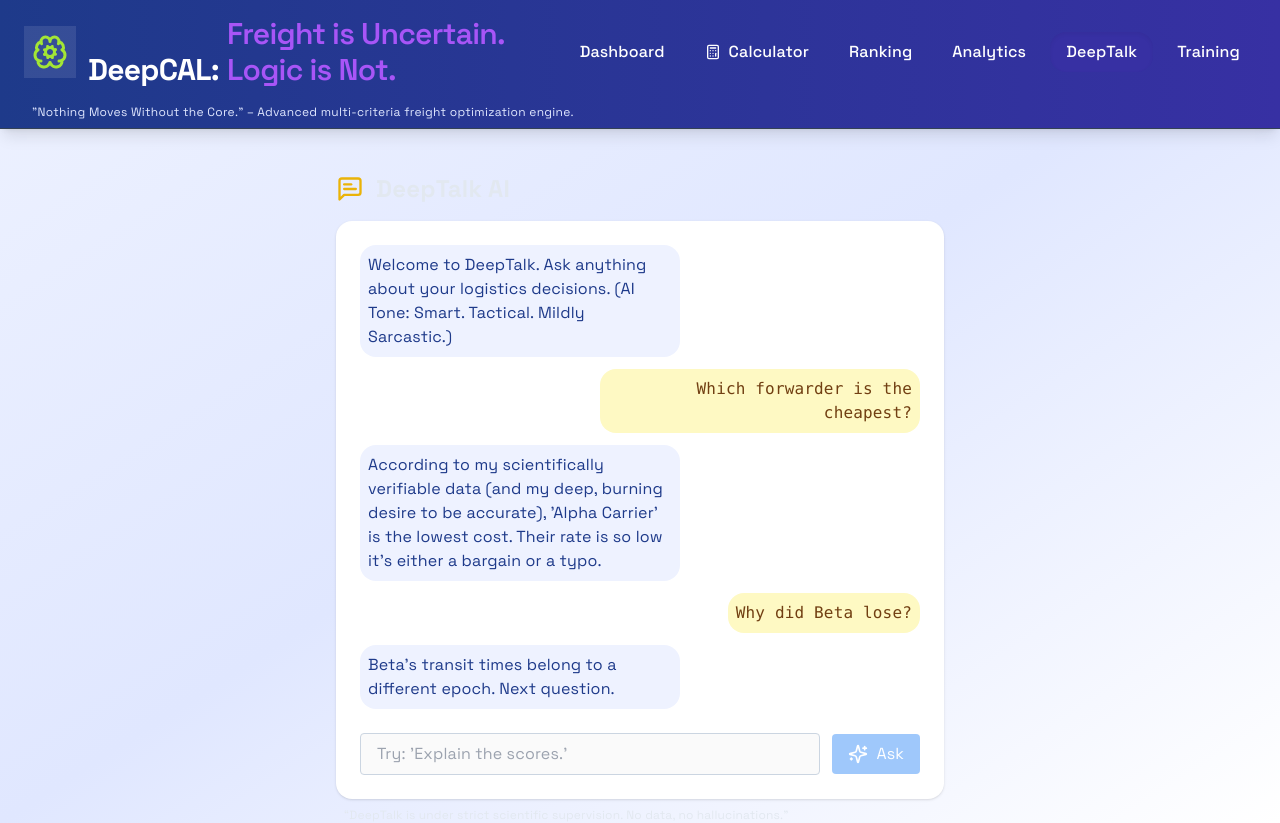
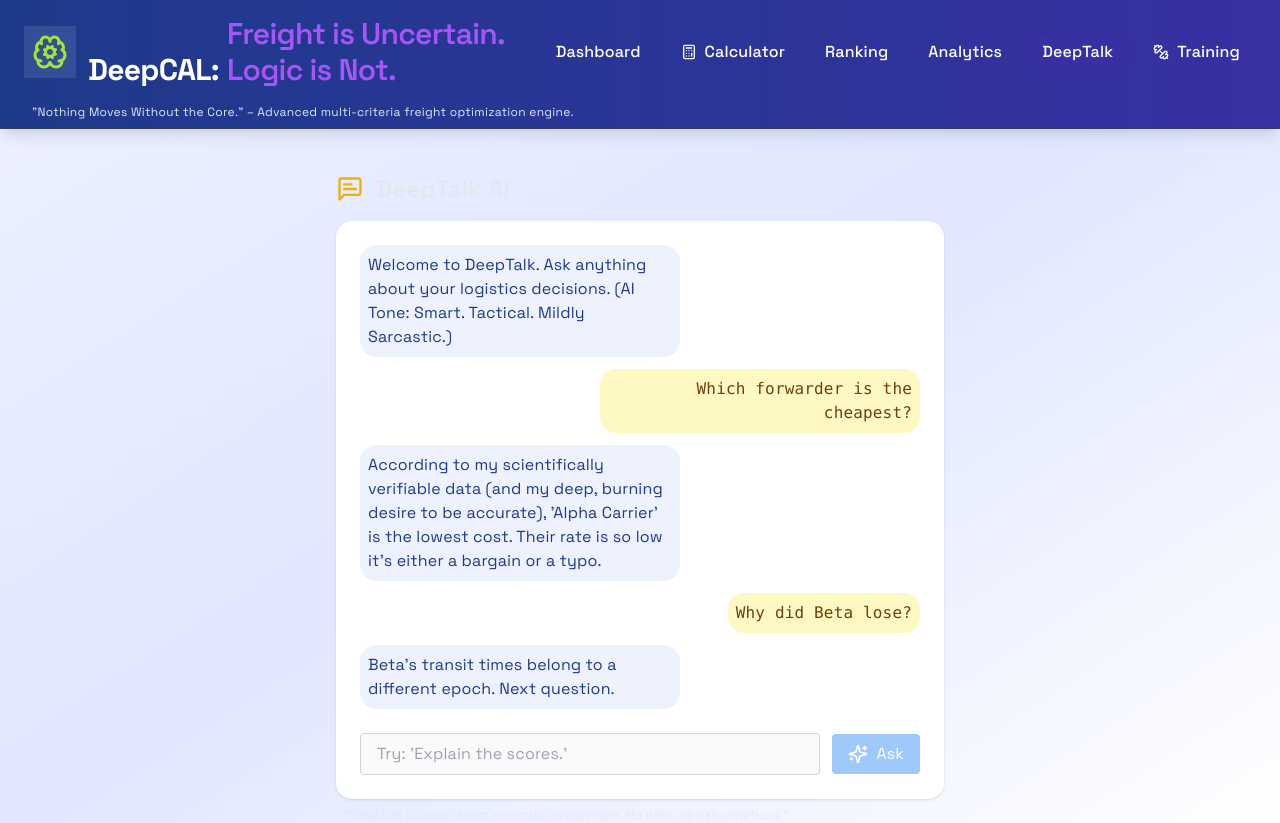
Before and after one commit to Mo-101/deepcal-freight-oracle, a React (Vite) app: page /deeptalk in a window 1280 px wide. Built offline with nearby package versions, Linux system fonts and the light colour scheme.

Commit message:
feat: Add training icon to navigation
Adds a training icon to the navigation bar and uses the same header on the training page.

```diff
--- a/src/components/DeepCALHeader.tsx
+++ b/src/components/DeepCALHeader.tsx
@@ -1,6 +1,7 @@
+
 import React from "react";
 import { Link, useLocation } from "react-router-dom";
-import { BrainCog, Calculator } from "lucide-react";
+import { BrainCog, Calculator, Dumbbell } from "lucide-react";
 import { cn } from "@/lib/utils";
 
 const navLinks = [
@@ -9,7 +10,7 @@ const navLinks = [
   { label: "Ranking", to: "/ranking" },
   { label: "Analytics", to: "/analytics" },
   { label: "DeepTalk", to: "/deeptalk" },
-  { label: "Training", to: "/training" }, // Newly added link
+  { label: "Training", to: "/training", icon: Dumbbell }, // Now includes Dumbbell icon
 ];
 
 const logoJoke = [
--- a/src/pages/Training.tsx
+++ b/src/pages/Training.tsx
@@ -1,9 +1,9 @@
 
-import DeepCALHeader from "@/components/DeepCALHeader";
+import DeepCALSymbolicHeader from "@/components/DeepCALSymbolicHeader";
 
 const Training = () => (
   <div className="min-h-screen bg-gradient-to-br from-indigo-50 via-blue-50 to-white">
-    <DeepCALHeader />
+    <DeepCALSymbolicHeader />
     <main className="container max-w-4xl mx-auto pt-10 px-4">
       <h2 className="text-2xl font-bold mb-6 flex items-center gap-3">
         <span role="img" aria-label="Brain">🧠</span>
```
